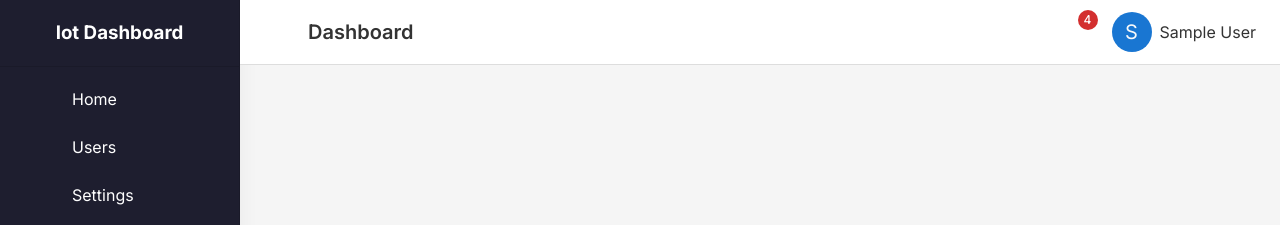
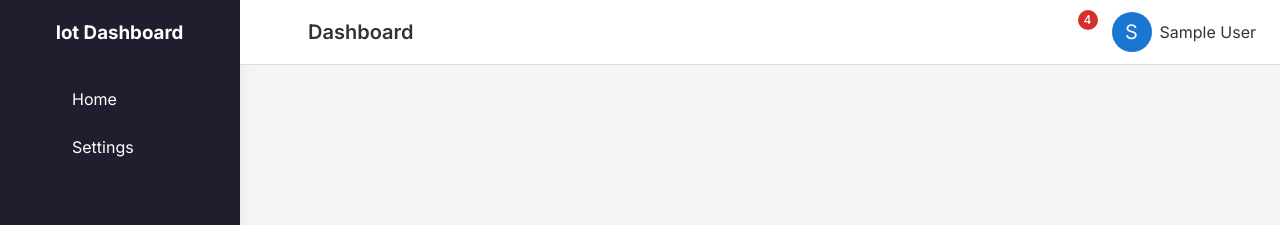
Before and after one commit to hunganh1310/20251-IT4735-IoT-Application, a React (Vite) app in the folder FE/: page /dashboard in a window 1280 px wide. Shown: the top 225 px of the page. Built offline with nearby package versions, Linux system fonts and the light colour scheme; sample sign-in values are in the browser's storage; some icons are missing.

Commit message:
remove junks

```diff
--- a/FE/src/App.tsx
+++ b/FE/src/App.tsx
@@ -25,7 +25,6 @@ function App() {
             }
           >
             <Route path="home" element={<HomePage />} />
-            <Route path="users" element={<UsersPage />} />
             <Route path="settings" element={<SettingPage />} />
           </Route>
           <Route path="/login" element={<LoginPage />} />
--- a/FE/src/components/sidebar.tsx
+++ b/FE/src/components/sidebar.tsx
@@ -24,7 +24,6 @@ export default function Sidebar({ open }) {
 
   const menuItems = [
     { text: "Home", icon: <HomeIcon />, path: "/dashboard/home" },
-    { text: "Users", icon: <PeopleIcon />, path: "/dashboard/users" },
     { text: "Settings", icon: <SettingsIcon />, path: "/dashboard/settings" },
   ];
 
--- a/FE/src/pages/login-page.tsx
+++ b/FE/src/pages/login-page.tsx
@@ -39,7 +39,7 @@ const LoginPage = () => {
             }
             console.log(accessToken);
             toast.success("Đăng nhập thành công!");
-            navigate('/dashboard');
+            navigate('/dashboard/home');
         } catch (err) {
             toast.error("Đăng nhập thất bại!");
             console.log("Error", err);
```
